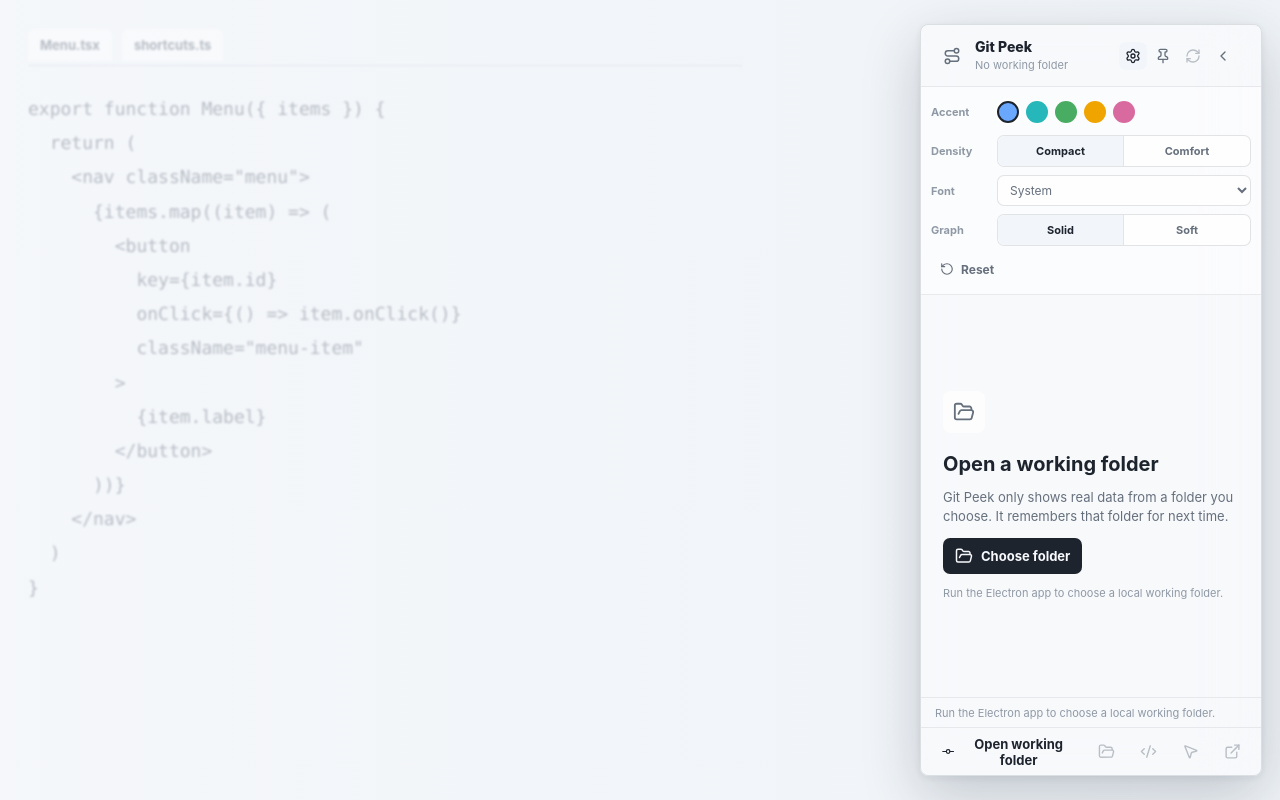
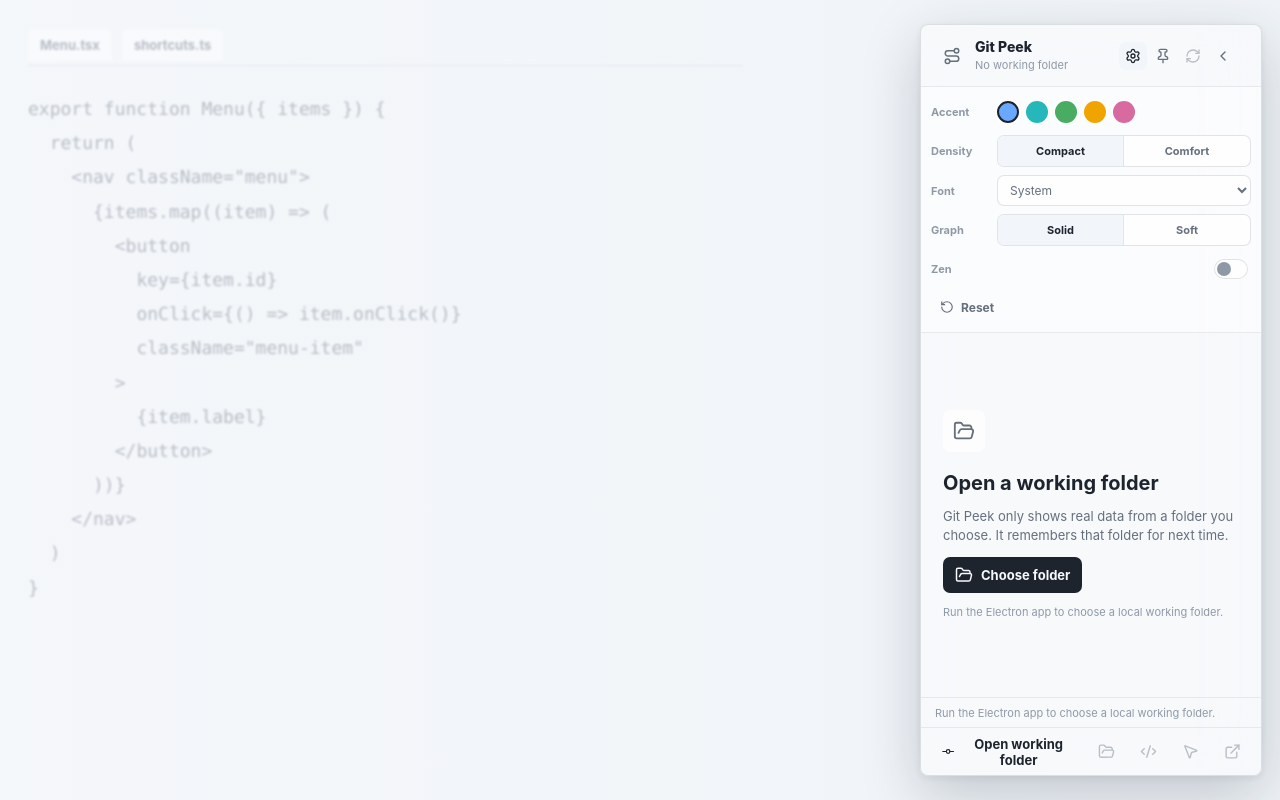
Before and after one commit to jarvisluk/Gocus, a React (Vite) app: page / in a window 1280 px wide. Both pictures are taken after a click on the button 1133 px from the left and 55 px from the top of the page. Built offline with nearby package versions, Linux system fonts and the light colour scheme.

Commit message:
complete roadmap app features

```diff
--- a/electron/lib/config.cjs
+++ b/electron/lib/config.cjs
@@ -6,6 +6,7 @@ const defaultPreferences = {
   density: "compact",
   fontFamily: "system",
   graphStyle: "solid",
+  zenMode: false,
 };
 
 function createConfigStore(app) {
--- a/src/App.tsx
+++ b/src/App.tsx
@@ -40,7 +40,7 @@ export default function App() {
   const controller = useGitPeekController();
 
   return (
-    <main className={joinClass("app-viewport", controller.electron && "is-electron", controller.collapsed && "is-collapsed")}>
+    <main className={joinClass("app-viewport", controller.electron && "is-electron", controller.collapsed && "is-collapsed", controller.preferences.zenMode && "is-zen")}>
       {!controller.electron ? <EditorBackdrop /> : null}
 
       {controller.collapsed ? (
@@ -63,11 +63,20 @@ export default function App() {
             <SettingsPanel preferences={controller.preferences} onChange={controller.setPreferences} onReset={controller.resetPreferences} />
           ) : null}
 
-          {controller.snapshot ? <SummaryChips snapshot={controller.snapshot} activeFilter={controller.fileFilter} onFilter={controller.setFileFilter} /> : null}
+          {controller.snapshot && !controller.preferences.zenMode ? (
+            <SummaryChips snapshot={controller.snapshot} activeFilter={controller.fileFilter} onFilter={controller.setFileFilter} />
+          ) : null}
 
           {controller.snapshot ? (
             <>
-              <RepositoryControls snapshot={controller.snapshot} view={controller.commitView} onChangeView={controller.changeCommitView} />
+              {!controller.preferences.zenMode ? (
+                <RepositoryControls
+                  snapshot={controller.snapshot}
+                  view={controller.commitView}
+                  onChangeView={controller.changeCommitView}
+                  onCheckoutRef={controller.checkoutRef}
+                />
+              ) : null}
               <div className="scroll-region">
                 <RecentCommits
                   commits={controller.snapshot.commits}
@@ -77,7 +86,9 @@ export default function App() {
                 />
               </div>
 
+              {!controller.preferences.zenMode ? (
                 <ChangedNow files={controller.snapshot.changedFiles} filter={controller.fileFilter} onClearFilter={() => controller.setFileFilter("all")} />
+              ) : null}
             </>
           ) : (
             <EmptyRepositoryState loading={controller.loading} notice={controller.notice} onOpen={controller.openRepository} />
@@ -87,12 +98,14 @@ export default function App() {
             {controller.notice}
           </div>
 
+          {!controller.preferences.zenMode ? (
             <Footer
               onOpenRepo={controller.openRepository}
               onOpenGraph={() => controller.setNotice("Full graph opens as a larger companion view in the next build slice.")}
               onOpenWorkspace={controller.openWorkspace}
               hasRepository={Boolean(controller.snapshot)}
             />
+          ) : null}
         </section>
       )}
     </main>
--- a/src/app/useGitPeekController.ts
+++ b/src/app/useGitPeekController.ts
@@ -143,6 +143,17 @@ export function useGitPeekController() {
     await runAction(window.gitPeek.checkout(commit.fullHash, commitView), `Checked out ${commit.hash}.`);
   }
 
+  async function checkoutRef(ref: string) {
+    if (!window.gitPeek) {
+      setNotice("Electron mode is required for Git actions.");
+      return;
+    }
+
+    const confirmed = window.confirm(`Checkout ${ref}?`);
+    if (!confirmed) return;
+    await runAction(window.gitPeek.checkout(ref, { mode: "current" }), `Checked out ${ref}.`);
+  }
+
   async function openWorkspace(target: WorkspaceOpenTarget) {
     if (!window.gitPeek || !snapshot) {
       setNotice("Choose a working folder first.");
@@ -259,6 +270,7 @@ export function useGitPeekController() {
     dockCurrentState,
     selectCommit,
     handleCommitAction,
+    checkoutRef,
     openWorkspace,
     setPreferences,
     resetPreferences,
--- a/src/components/RepositoryControls.tsx
+++ b/src/components/RepositoryControls.tsx
@@ -27,10 +27,12 @@ export function RepositoryControls({
   snapshot,
   view,
   onChangeView,
+  onCheckoutRef,
 }: {
   snapshot: GitSnapshot;
   view: CommitViewSelection;
   onChangeView: (view: CommitViewSelection) => void;
+  onCheckoutRef: (ref: string) => void;
 }) {
   const selectedBranch = view.mode === "branch" ? view.ref ?? "" : "";
 
@@ -62,6 +64,10 @@ export function RepositoryControls({
             </option>
           ))}
         </select>
+        <button className="branch-checkout" type="button" onClick={() => selectedBranch && onCheckoutRef(selectedBranch)} disabled={!selectedBranch}>
+          <GitBranch aria-hidden="true" />
+          Checkout
+        </button>
       </div>
       <WorktreeList worktrees={snapshot.worktrees} />
     </section>
--- a/src/components/SettingsPanel.tsx
+++ b/src/components/SettingsPanel.tsx
@@ -59,6 +59,10 @@ export function SettingsPanel({
           </button>
         </div>
       </div>
+      <label className="settings-toggle">
+        <span>Zen</span>
+        <input type="checkbox" checked={preferences.zenMode} onChange={(event) => onChange({ ...preferences, zenMode: event.target.checked })} />
+      </label>
       <button className="settings-reset" type="button" onClick={onReset}>
         <RotateCcw aria-hidden="true" />
         Reset
--- a/src/lib/preferences.ts
+++ b/src/lib/preferences.ts
@@ -5,6 +5,7 @@ export const defaultPreferences: UiPreferences = {
   density: "compact",
   fontFamily: "system",
   graphStyle: "solid",
+  zenMode: false,
 };
 
 const fontStacks: Record<UiPreferences["fontFamily"], string> = {
@@ -24,6 +25,7 @@ export function applyPreferences(preferences: UiPreferences) {
   const root = document.documentElement;
   root.dataset.density = preferences.density;
   root.dataset.graphStyle = preferences.graphStyle;
+  root.dataset.zenMode = preferences.zenMode ? "true" : "false";
   root.style.setProperty("--focus", preferences.accentColor);
   root.style.setProperty("--user-font", fontStacks[preferences.fontFamily]);
 }
--- a/src/styles.css
+++ b/src/styles.css
@@ -573,6 +573,43 @@ button:disabled {
   height: 14px;
 }
 
+.settings-toggle {
+  min-height: 30px;
+  display: flex;
+  align-items: center;
+  justify-content: space-between;
+  gap: 10px;
+  color: var(--text-faint);
+  font-size: 11px;
+  font-weight: 740;
+}
+
+.settings-toggle input {
+  width: 34px;
+  height: 20px;
+  appearance: none;
+  border: 1px solid var(--border);
+  border-radius: 999px;
+  background: var(--surface);
+  cursor: pointer;
+}
+
+.settings-toggle input::before {
+  content: "";
+  width: 14px;
+  height: 14px;
+  display: block;
+  margin: 2px;
+  border-radius: 999px;
+  background: var(--text-faint);
+  transition: transform 140ms ease, background 140ms ease;
+}
+
+.settings-toggle input:checked::before {
+  background: var(--focus);
+  transform: translateX(14px);
+}
+
 .repo-controls {
   display: grid;
   gap: 8px;
@@ -582,8 +619,35 @@ button:disabled {
 
 .branch-view {
   display: grid;
-  grid-template-columns: minmax(0, 1fr) 118px;
+  grid-template-columns: minmax(0, 1fr) 116px 76px;
   gap: 8px;
+}
+
+.branch-checkout {
+  min-width: 0;
+  height: 31px;
+  display: inline-flex;
+  align-items: center;
+  justify-content: center;
+  gap: 5px;
+  padding: 0 7px;
+  border: 1px solid var(--border);
+  border-radius: 7px;
+  background: var(--surface);
+  color: var(--text-muted);
+  cursor: pointer;
+  font-size: 11px;
+  font-weight: 720;
+}
+
+.branch-checkout:hover:not(:disabled) {
+  background: var(--surface-hover);
+  color: var(--text);
+}
+
+.branch-checkout svg {
+  width: 13px;
+  height: 13px;
 }
 
 .worktree-list {
@@ -1090,6 +1154,51 @@ button:disabled {
   min-height: 42px;
 }
 
+.app-viewport.is-zen .peek-panel {
+  width: min(92px, calc(100vw - 24px));
+}
+
+.app-viewport.is-zen .peek-header {
+  grid-template-columns: 30px minmax(0, 1fr) auto;
+  padding: 0 10px;
+}
+
+.app-viewport.is-zen .repo-title span,
+.app-viewport.is-zen .branch-pill,
+.app-viewport.is-zen .header-actions .icon-button:nth-child(2),
+.app-viewport.is-zen .header-actions .icon-button:nth-child(3) {
+  display: none;
+}
+
+.app-viewport.is-zen .repo-title strong {
+  max-width: 34px;
+}
+
+.app-viewport.is-zen .commits-section {
+  padding: 4px 0 0;
+}
+
+.app-viewport.is-zen .section-heading,
+.app-viewport.is-zen .commit-content,
+.app-viewport.is-zen .notice-line {
+  display: none;
+}
+
+.app-viewport.is-zen .commit-list {
+  width: max-content;
+  margin: 0 auto;
+}
+
+.app-viewport.is-zen .commit-row,
+.app-viewport.is-zen .commit-row.is-selected {
+  grid-template-columns: var(--git-tree-rail-width);
+  min-height: 42px;
+}
+
+.app-viewport.is-zen .timeline-cell {
+  background-image: none;
+}
+
 .open-graph,
 .footer-icon {
   height: 34px;
--- a/src/types.ts
+++ b/src/types.ts
@@ -15,6 +15,7 @@ export interface UiPreferences {
   density: "compact" | "comfortable";
   fontFamily: "system" | "inter" | "mono";
   graphStyle: "solid" | "soft";
+  zenMode: boolean;
 }
 
 export interface GraphLaneSegment {
```
Also changed, not shown: 2 other files (tests, documents, lock files or other folders). Lines whose indentation alone changed are shown as unchanged.
